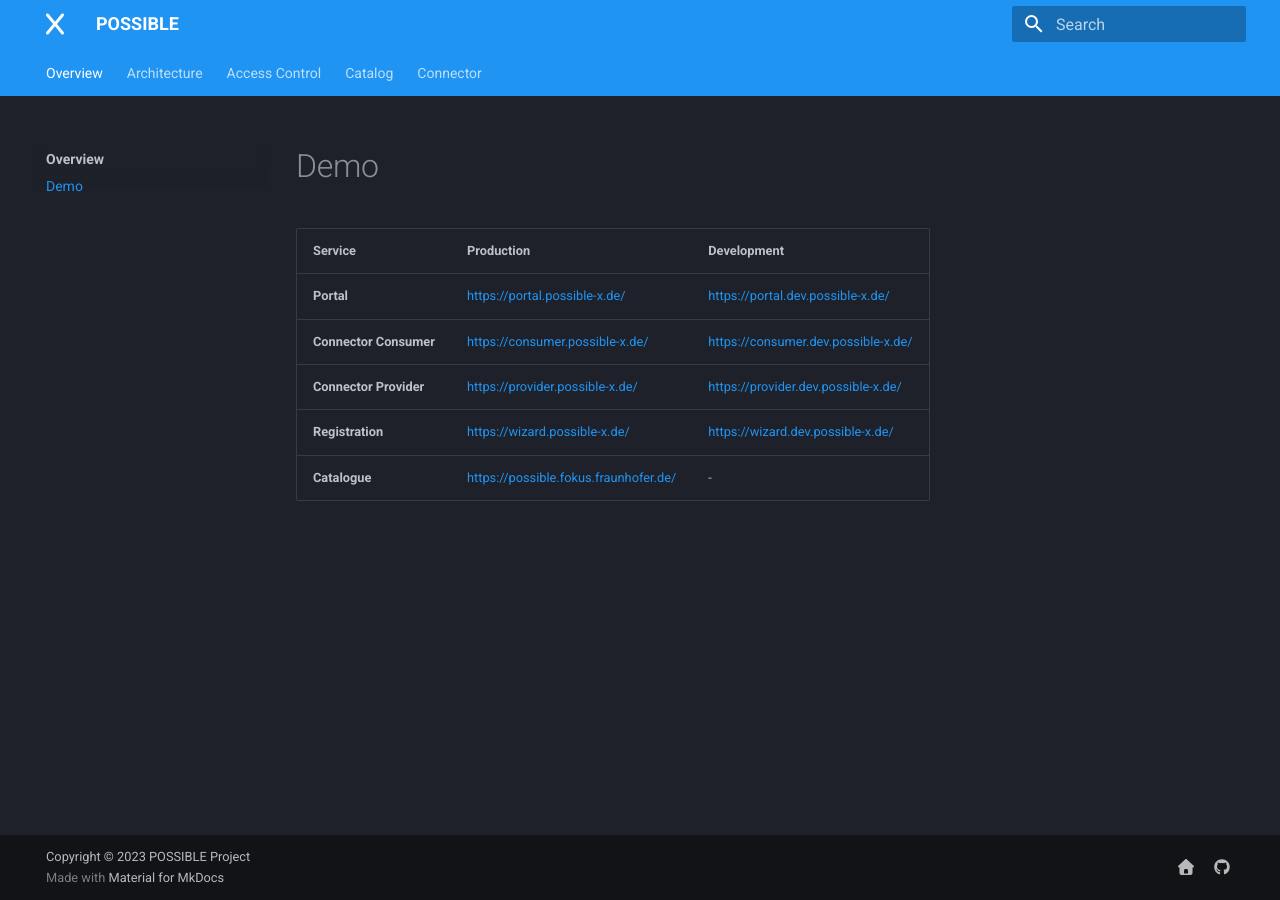
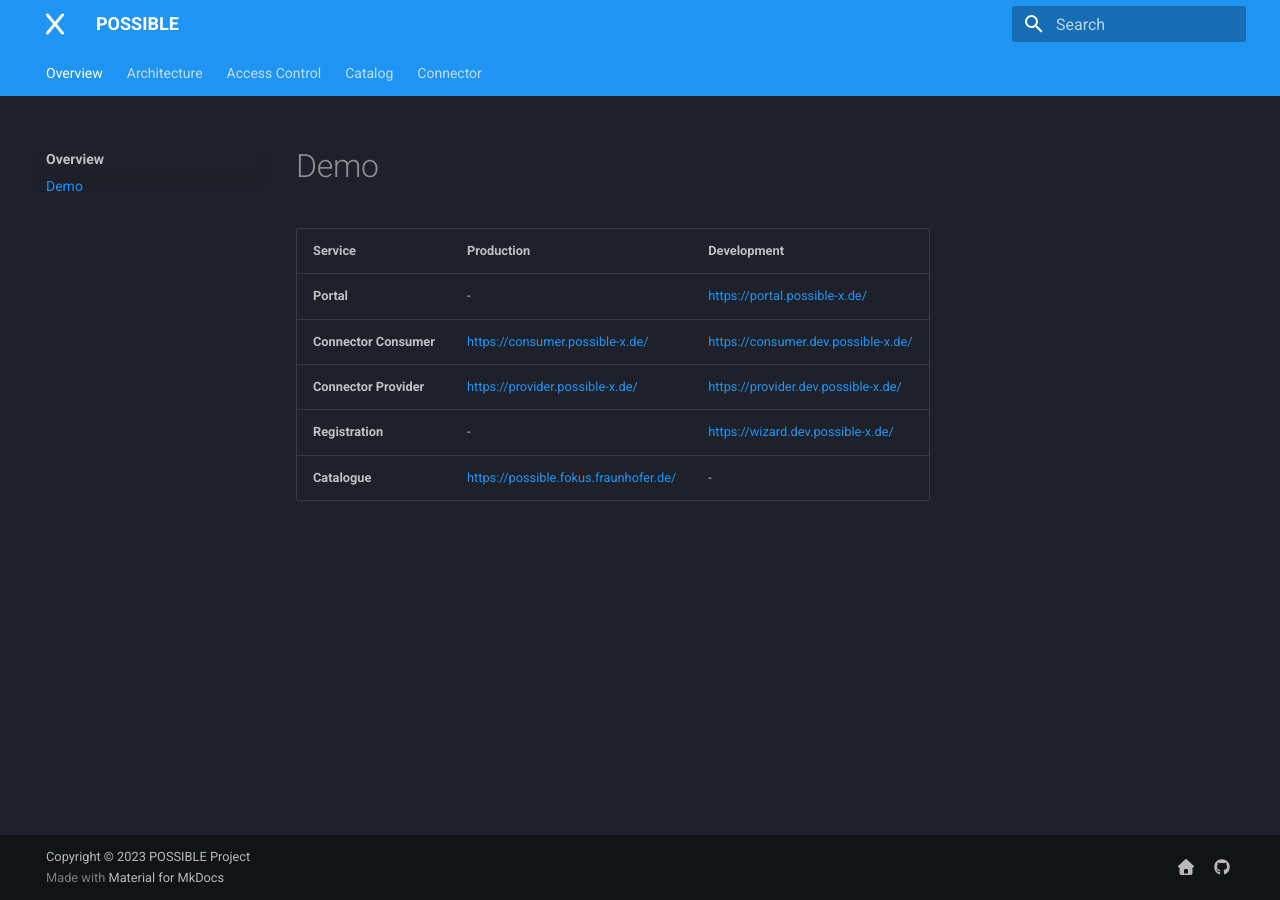
Before and after one commit to POSSIBLE-X/documentation, an MkDocs documentation site: the page built from docs/demo.md, in a window 1280 px wide. Built offline with MkDocs 1.6.1 and Material for MkDocs 9.7.7, drawn with Linux system fonts in a browser that asks for light colours; some of the changed lines change nothing that is shown.

Commit message:
Update demo.md
removed wrong url

```diff
--- a/docs/demo.md
+++ b/docs/demo.md
@@ -2,8 +2,8 @@
 
 | Service     | Production    | Development |
 | ----------- | ------------- | ----------- |
-| **Portal**                    | [https://portal.possible-x.de/](https://portal.possible-x.de/) | [https://portal.dev.possible-x.de/](https://portal.possible-x.de/) |
+| **Portal**                    | - | [https://portal.possible-x.de/](https://portal.possible-x.de/) |
 | **Connector Consumer**        | [https://consumer.possible-x.de/](https://consumer.possible-x.de/) | [https://consumer.dev.possible-x.de/](https://consumer.dev.possible-x.de/) |
 | **Connector Provider**        | [https://provider.possible-x.de/](https://provider.possible-x.de/) | [https://provider.dev.possible-x.de/](https://provider.dev.possible-x.de/) |
-| **Registration**              | [https://wizard.possible-x.de/](https://wizard.possible-x.de/)|[https://wizard.dev.possible-x.de/](https://wizard.dev.possible-x.de/)|
+| **Registration**              | - |[https://wizard.dev.possible-x.de/](https://wizard.dev.possible-x.de/)|
 | **Catalogue**                 | [https://possible.fokus.fraunhofer.de/](https://possible.fokus.fraunhofer.de)|  - |
```
